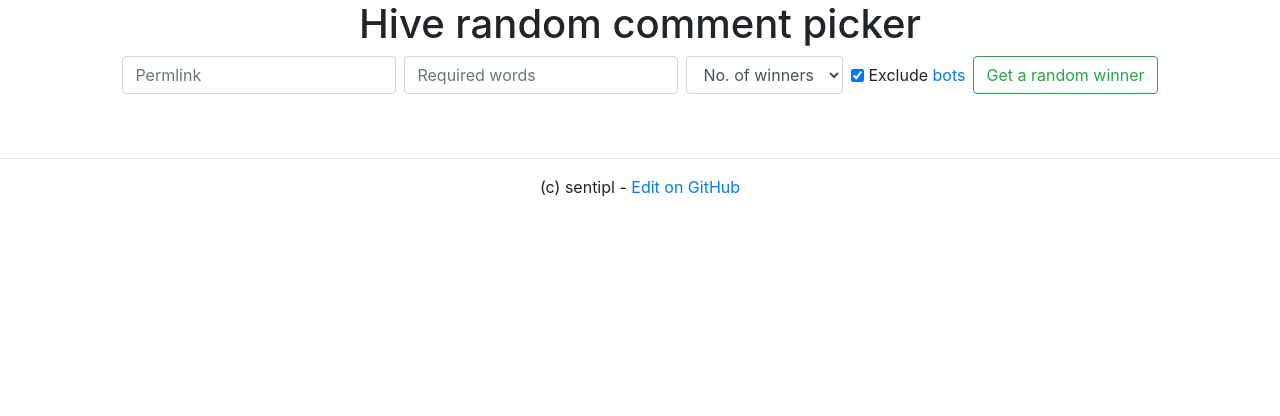
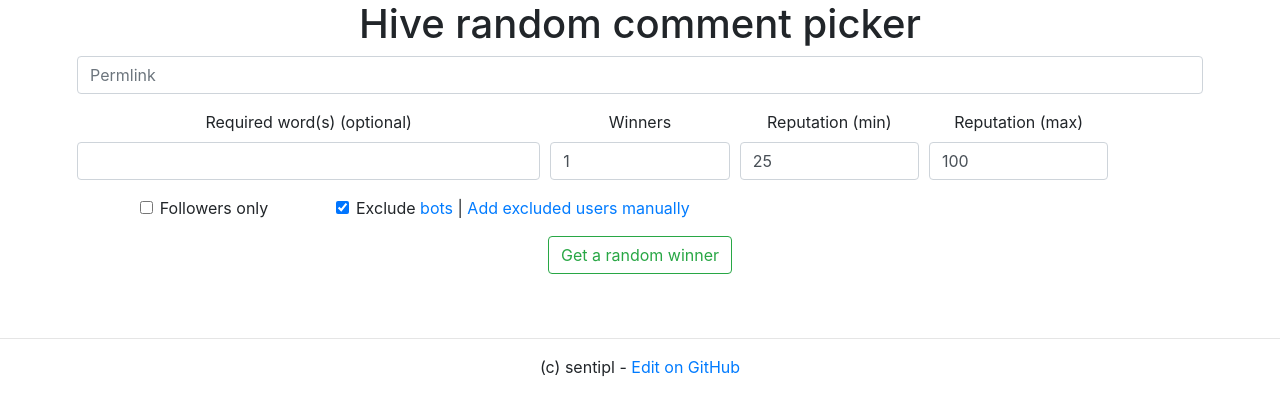
Before and after one commit to MarekPas/hivetools, a Django app: page /picker/ in a window 1280 px wide. Shown: the top 416 px of the page. Run offline with Django 3.2, Linux system fonts and the light colour scheme.

Commit message:
updates
New options:
- min and max reputation
- followers only
- Add excluded users manually

+ bot updates

```diff
--- a/hivepicker/templates/picker/bots.html
+++ b/hivepicker/templates/picker/bots.html
@@ -9,5 +9,6 @@
     {% for bot in bots %}
         {{ bot }}<br>
     {% endfor %}
+    + author of the post
 </body>
 </html>
--- a/hivepicker/templates/picker/picker.html
+++ b/hivepicker/templates/picker/picker.html
@@ -10,32 +10,62 @@
     <link rel="stylesheet" href="https://cdn.jsdelivr.net/npm/bootstrap@4.5.3/dist/css/bootstrap.min.css" integrity="sha384-TX8t27EcRE3e/ihU7zmQxVncDAy5uIKz4rEkgIXeMed4M0jlfIDPvg6uqKI2xXr2" crossorigin="anonymous">
 
     <title>Hive random comment picker</title>
-
+    <script src="https://code.jquery.com/jquery-3.5.0.js"></script>
   </head>
   <body>
 
-<div class="container">
+<div class="container text-center">
+  <h1>Hive random comment picker</h1>
   <div class="row justify-content-center">
-    <h1>Hive random comment picker</h1>
-    <form class="form-inline my-2 my-lg-0" method="post" action="{% url 'comment-picker' %}">
+
+    <form method="post" action="{% url 'comment-picker' %}">
       {% csrf_token %}
-      <input class="form-control mr-sm-2" type="search" placeholder="Permlink" aria-label="Search" name="post">
-      <input class="form-control mr-sm-2" type="search" placeholder="Required words" data-toggle="tooltip" title="(optional)" aria-label="Search" name="demand">
-      <select class="form-control mr-sm-2" placeholder="No. of winners" name="winners">
-        <option selected value="1">No. of winners</option>
-        <option>1</option>
-        <option>2</option>
-        <option>3</option>
-        <option>4</option>
-        <option>5</option>
-      </select>
-      <div class="form-group form-check">
-        <input type="checkbox" class="form-check-input" id="exclude_bots" checked name="bots">
-        <label class="form-check-label mr-sm-2" for="exclude_bots">Exclude&nbsp;<a href="{% url 'bots' %}" target="_blank">bots</a></label>
+      <div class="form-group">
+        <input class="form-control" type="search" placeholder="Permlink" aria-label="Search" name="post">
       </div>
-      <br/>
+      <div class="form-row">
+        <div class="form-group col-md-5">
+          <label>Required word(s) (optional)</label>
+          <input class="form-control" type="search" data-toggle="tooltip" placeholder="" aria-label="required word" name="demand">
+        </div>
+        <div class="form-group col-md-2">
+          <label>Winners</label>
+          <input class="form-control" type="number" name="winners" value="1">
+        </div>
+        <div class="form-group col-md-2">
+          <label for="inputZip">Reputation (min)</label>
+          <input class="form-control" type="number" aria-label="reputation min" name="reputation_min" value="25">
+        </div>
+        <div class="form-group col-md-2">
+          <label for="inputZip">Reputation (max)</label>
+          <input class="form-control" type="number" aria-label="reputation max" name="reputation_max" value="100">
+        </div>
+      </div>
+
+      <div class="form-row">
+        <div class="form-group col-md-3">
+          <input class="form-check-input" type="checkbox"  id="followers" name="followers">
+          <label class="form-check-label" for="followers">Followers only</label>
+        </div>
+        <div>
+          <input class="form-check-input" type="checkbox"  id="exclude_bots" checked name="bots">
+          <label class="form-check-label" for="exclude_bots">
+            Exclude&nbsp;<a href="{% url 'bots' %}" target="_blank">bots</a> |
+            <a class="text-left collapsed" data-toggle="collapse" data-target="#collapseTwo" aria-expanded="false" aria-controls="collapseTwo">
+              Add excluded users manually
+            </a>
+          </label>
+        </div>
+      </div>
+
+      <div id="collapseTwo" class="collapse" aria-labelledby="headingTwo" data-parent="#accordionExample">
+          <div>
+            <input class="form-control" type="search" aria-label="exclude_users" placeholder="add users to exclude seperated by comas (allowed with @)" name="exclude_users">
+          </div>
+      </div>
+
       <button class="btn btn-outline-success my-2 my-sm-0" type="submit">Get a random winner</button>
-  </form>
+    </form>
   </div>
 </div>
 
@@ -58,16 +88,16 @@
               <h3 class="card-title">The winners are:</h3>
               <h4>{{ names }}</h4>
             </div>
-            {% for author, comment in winners %}
+            {% for author, comment, reputation in winners %}
             <div class="card-body">
-              <h5 class="card-title">@{{ author }}</h5>
+              <h5 class="card-title">@{{ author }} ({{ reputation }})</h5>
               <p><img src="https://images.hive.blog/u/{{ author }}/avatar"></p>
               <p class="card-text">{{ comment |safe }}</p>
             </div>
             {% endfor %}
           {% else %}
           <div class="card-body">
-            <h3 class="card-title">The winner is: @{{ winners.0.0 }}!</h3>
+            <h3 class="card-title">The winner is: @{{ winners.0.0 }}! ({{ winners.0.2 }})</h3>
             <p><img src="https://images.hive.blog/u/{{ winners.0.0 }}/avatar"></p>
             <p class="card-text">{{ winners.0.1 |safe }}</p>
           </div>
@@ -96,6 +126,12 @@
 <footer>
   <div class="row justify-content-center">(c) sentipl -&nbsp;<a href="https://github.com/MarekPas/hivetools/tree/github/hivepicker">Edit on GitHub</a></div>
 </footer>
+
+<script>
+$( ".collapsed" ).click(function() {
+  $( ".collapse" ).toggle();
+});
+</script>
 <script src="https://code.jquery.com/jquery-3.5.1.slim.min.js" integrity="sha384-DfXdz2htPH0lsSSs5nCTpuj/zy4C+OGpamoFVy38MVBnE+IbbVYUew+OrCXaRkfj" crossorigin="anonymous"></script>
 <script src="https://cdn.jsdelivr.net/npm/bootstrap@4.5.3/dist/js/bootstrap.bundle.min.js" integrity="sha384-ho+j7jyWK8fNQe+A12Hb8AhRq26LrZ/JpcUGGOn+Y7RsweNrtN/tE3MoK7ZeZDyx" crossorigin="anonymous"></script>
 <script>
@@ -111,5 +147,6 @@ $(function () {
   $('[data-toggle="popover"]').popover()
 })
 </script>
+
 </body>
 </html>
--- a/hivepicker/views.py
+++ b/hivepicker/views.py
@@ -1,25 +1,26 @@
 from django.shortcuts import render
-from beem.comment import Comment
+from beem.comment import Comment, Account
 from beem.exceptions import ContentDoesNotExistsException
 import random
+from .commons import get_int_reputation
 
-BOT_LIST = ('actifit', 'bbhbot', 'beerlover', 'curation-cartel', 'discovery-it', 'ecency', 'gangstalking', 'germanbot',
-            'hivebits', 'hiq.smartbot', 'hivebuzz', 'hivegifbot', 'holybread', 'india-leo', 'indiaunited',
+BOT_LIST = ('actifit', 'bbhbot', 'beerlover', 'curation-cartel', 'discovery-it', 'ecency', 'germanbot',
+            'hivebits', 'hiq.smartbot', 'hive-112281', 'hivebuzz', 'hivegifbot', 'holybread', 'india-leo', 'indiaunited',
             'lolzbot', 'luvshares', 'meme.bot', 'monster-curator', 'pgm-curator', 'pgmcuration', 'pinmapple',
-            'pizzabot', 'poshtoken', 'risingstargame', 'steem-plus', 'steem-ua', 'steemitboard', 'stemsocial',
-            'teamuksupport', 'threespeak', 'tipu', 'upvoteturtle', 'wine.bot', 'youarealive', 'zottonetoken')
+            'pizzabot', 'poshtoken', 'risingstargame', 'splinterboost', 'steem-plus', 'steem-ua', 'steemitboard', 'stemsocial',
+            'teamuksupport', 'thepimpdistrict', 'threespeak', 'tipu', 'upvoteturtle', 'wine.bot', 'youarealive', 'zottonetoken')
 
 def comment_picker(request):
     if request.method == "POST":
         try:
             post = Comment(request.POST['post'])
             win_num = int(request.POST.get('winners'))
+            min_rep = int(request.POST.get('reputation_min'))
+            max_rep = int(request.POST.get('reputation_max'))
         except ContentDoesNotExistsException:
             return render(request, 'picker/picker.html', {'error': 'Post does not exist!'})
         except ValueError:
-            return render(request, 'picker/picker.html', {'error': 'Wrong permlink format!'})
-        except TypeError:
-            return render(request, 'picker/picker.html', {'error': 'Number of winners is not an integer!'})
+            return render(request, 'picker/picker.html', {'error': 'Wrong permlink format or reputation is not an integer!'})
         except KeyError:
             return render(request, 'picker/picker.html', {'error': 'Something went wrong! Try again.'})
         except TimeoutError:
@@ -28,20 +29,30 @@ def comment_picker(request):
         author = post.json().get('author', 'no_author')
         word = request.POST.get('demand')
         bots = request.POST.get('bots')
+        followers = request.POST.get('followers')
+        exclude_users = tuple(x.strip("@").strip() for x in request.POST.get('exclude_users').split(","))
+
         replies = post.get_all_replies()
 
         if bots == "on":
-            bot_list = BOT_LIST + (author,)
-            replies = [[reply.author, reply.body] for reply in replies if word.lower() in reply.body.lower() and reply.author not in bot_list]
+            bot_list = BOT_LIST + (author,) + exclude_users
+            replies = [[reply.author, reply.body, get_int_reputation(reply.get('author_reputation'))] for reply in replies if word.lower() in reply.body.lower() and reply.author not in bot_list]
         else:
-            replies = [[reply.author, reply.body] for reply in replies if word.lower() in reply.body.lower() and reply.author != author]
+            excluded = exclude_users + (author,)
+            replies = [[reply.author, reply.body, get_int_reputation(reply.get('author_reputation'))] for reply in replies if word.lower() in reply.body.lower() and reply.author not in excluded]
+
+        replies = [r for r in replies if max_rep >= r[2] >= min_rep]   # removing comments with low reputation
+
+        if followers == "on":
+            f = Account(author).get_followers()
+            replies = [reply for reply in replies if reply[0] in f]
 
         if not replies:
             return render(request, 'picker/picker.html', {'error': 'No valid comments :('})
 
-        participants = set(author for author, body in replies)
+        participants = set(author for author, body, rep in replies)
 
-        if win_num == 1:
+        if win_num <= 1:
             winner = [random.choice(replies)]
             participants.remove(winner[0][0])
             print(post.title, winner)
@@ -53,7 +64,7 @@ def comment_picker(request):
             print(post.title, winners)
             for winner in winners:
                 participants.remove(winner[0])
-            names = "@" + ", @".join(n for n,m in winners)
+            names = "@" + ", @".join(a for a, b, r in winners)
             return render(request, 'picker/picker.html', {'winners': winners, 'participants': participants, 'post': post, 'names': names})
 
     else:
```
Also changed, not shown: hivepicker/commons.py (added, +7 -0 lines).
